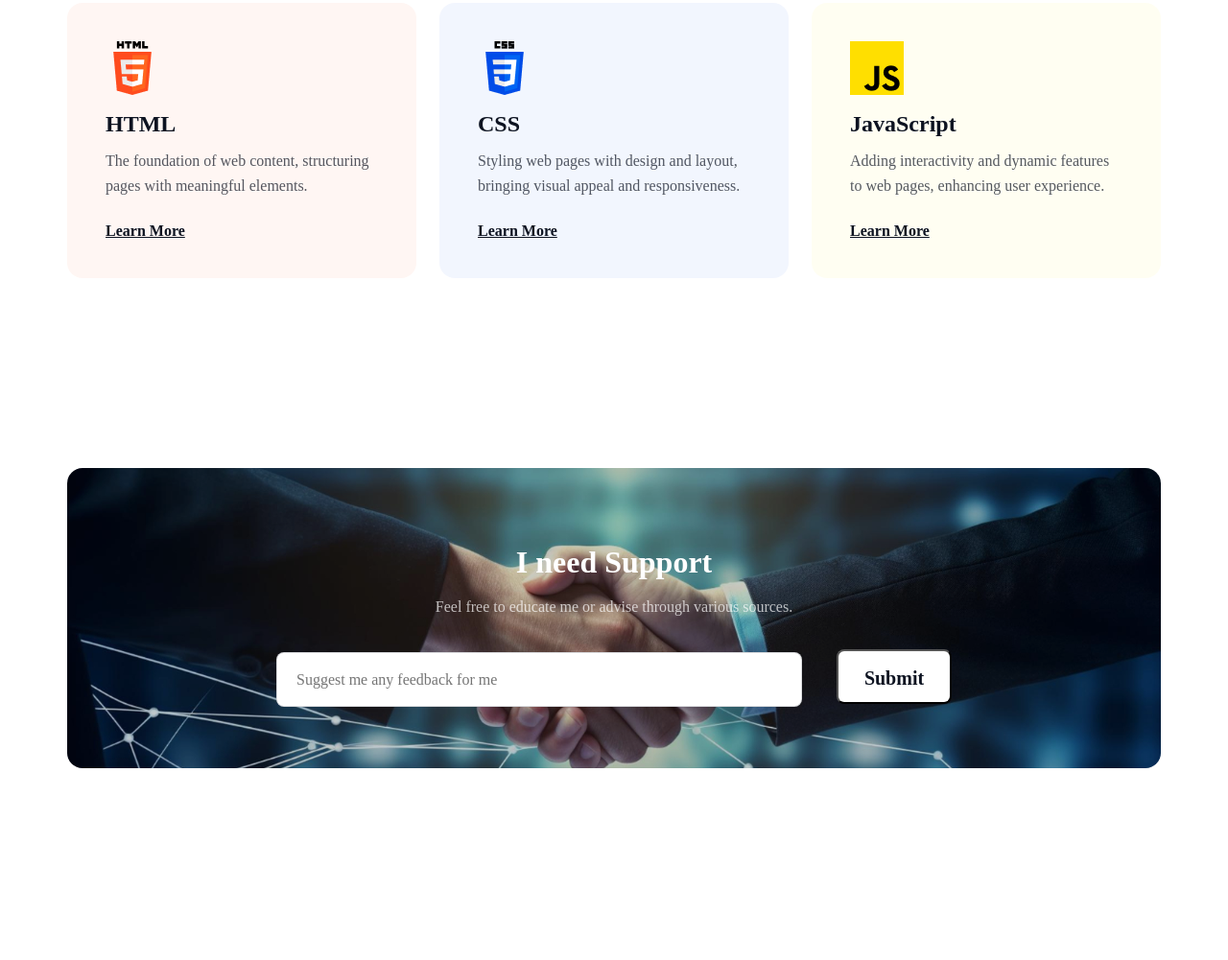
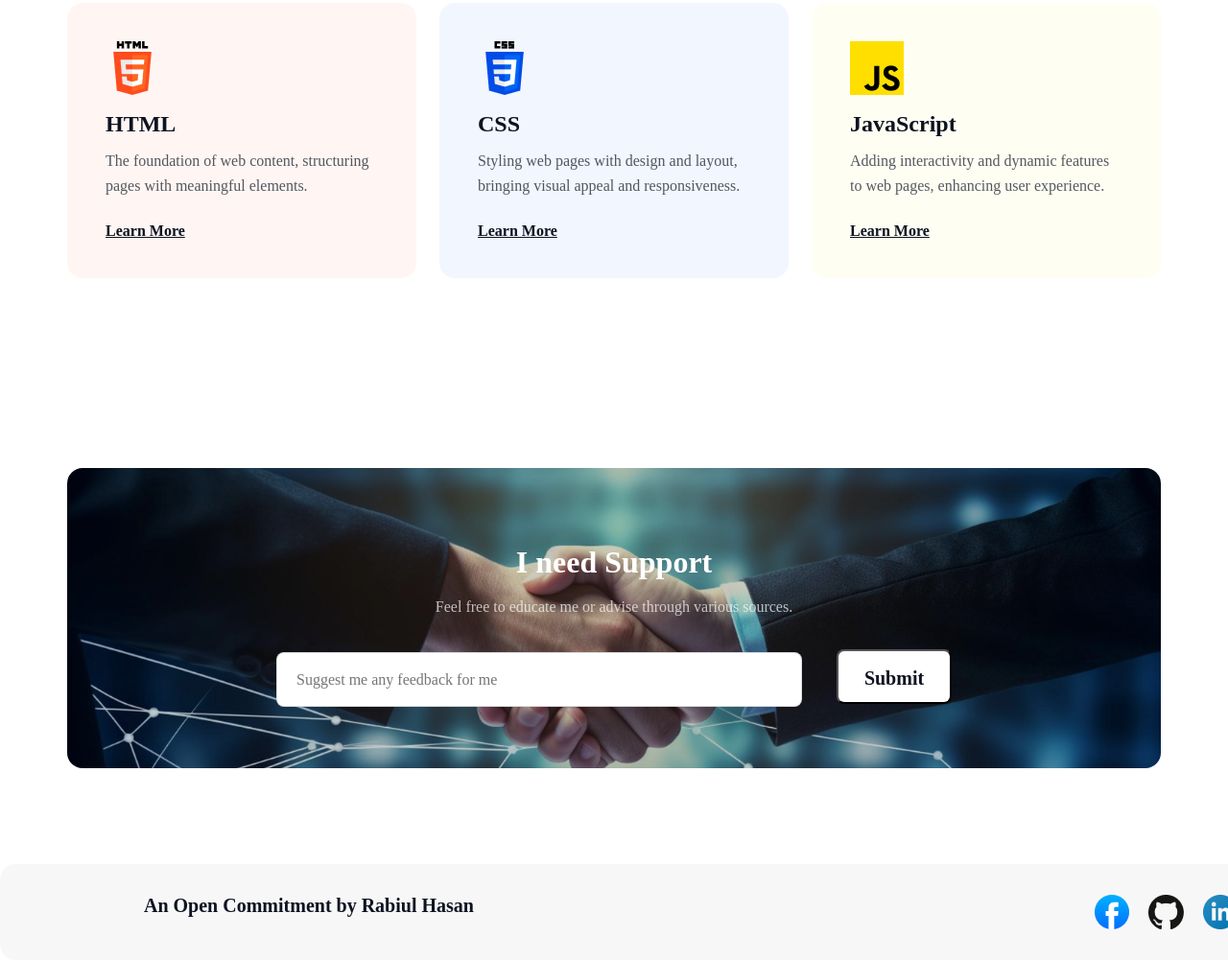
Before and after one commit to rmoon187/ASS-01-solution, a plain HTML site: page index.html in a window 1280 px wide. Shown: the part 3567-4568 px from the top of the page at 96% size. Before the commit the page ends 4468 px from the top, so only its background shows below. Drawn offline with Linux system fonts and the light colour scheme; a web font is replaced by a local one.

Commit message:
footer added

```diff
--- a/index.html
+++ b/index.html
@@ -128,8 +128,19 @@
 
             </section>
 
+        </main>
 
-    </main>
+        <!-- footer -->
+         <footer>
+            <div class="footer-des">
+                <p>An Open Commitment by Rabiul Hasan</p>
+            </div>
+            <div class="social">
+                <a href="https://www.facebook.com/Rmoon187/"><img src="assets/facebook.png" alt=""></a>
+                <a href="https://github.com/rmoon187"><img src="assets/github.png" alt=""></a>
+                <a href="https://www.linkedin.com/in/rabiul-hasan-624a35217/"><img src="assets/linkedin-icon 1.png" alt=""></a>
+            </div>
+         </footer>
 </body>
 
 </html>
--- a/main.css
+++ b/main.css
@@ -374,4 +374,36 @@ input[type="submit"] {
     line-height: 23px;
     letter-spacing: 0%;
     text-align: center;
+    cursor: pointer;
 }
+
+/* footer */
+footer {
+    border-radius: 16px;
+    background: rgba(13, 19, 33, 0.03);
+
+    width: 1440px;
+    height: 100px;
+
+    display: flex;
+    flex-direction: row;
+    justify-content: space-between;
+    align-items: flex-start;
+    padding: 32px 150px 32px 150px;
+
+
+}
+
+footer p {
+    color: rgb(13, 19, 33);
+    font-family:" Azeret Mono";
+    font-size: 20px;
+    font-weight: 600;
+    line-height: 23px;
+    letter-spacing: 0%;
+    text-align: center;
+}
+.social{
+    display: flex;
+    gap: 20px;
+}
```
